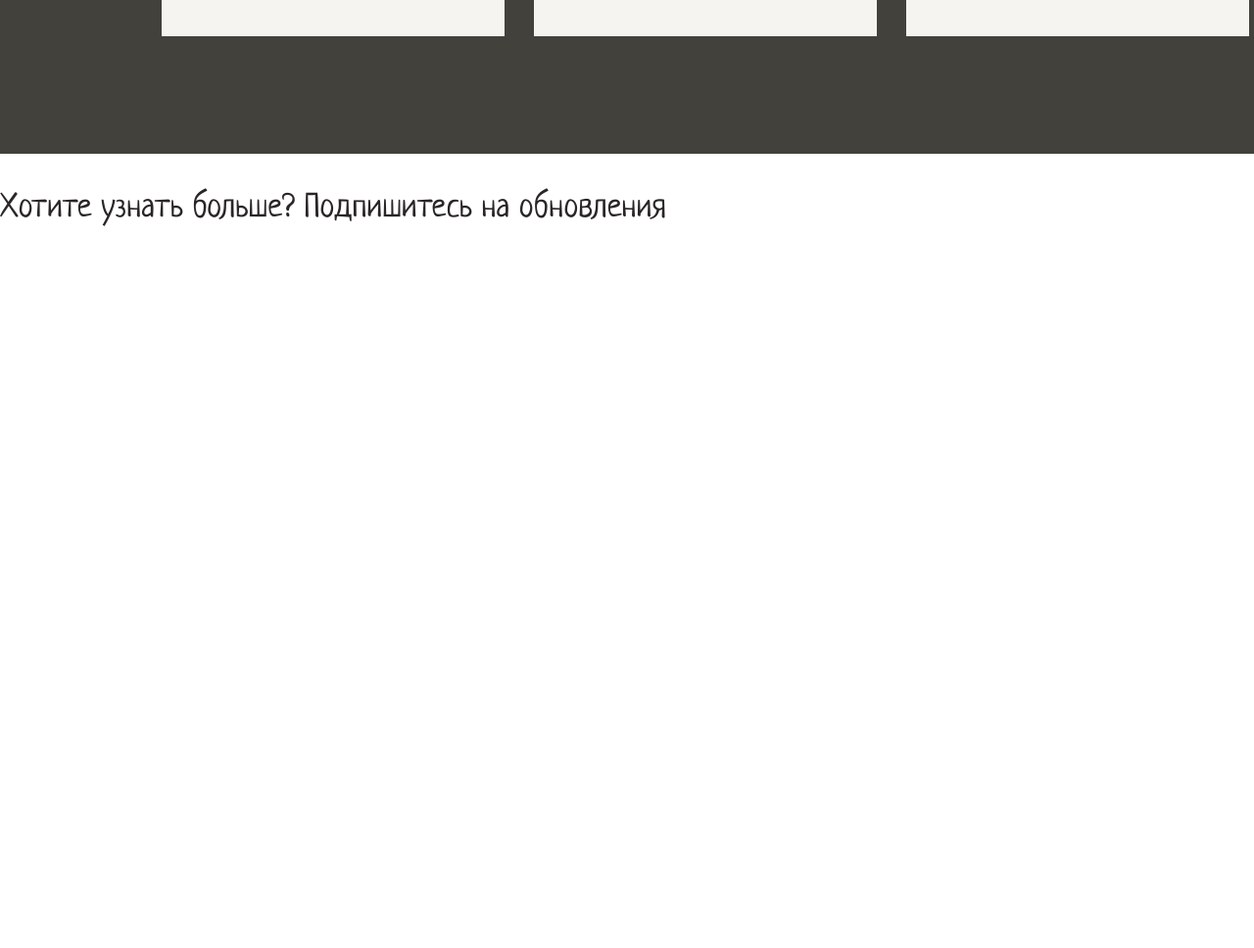
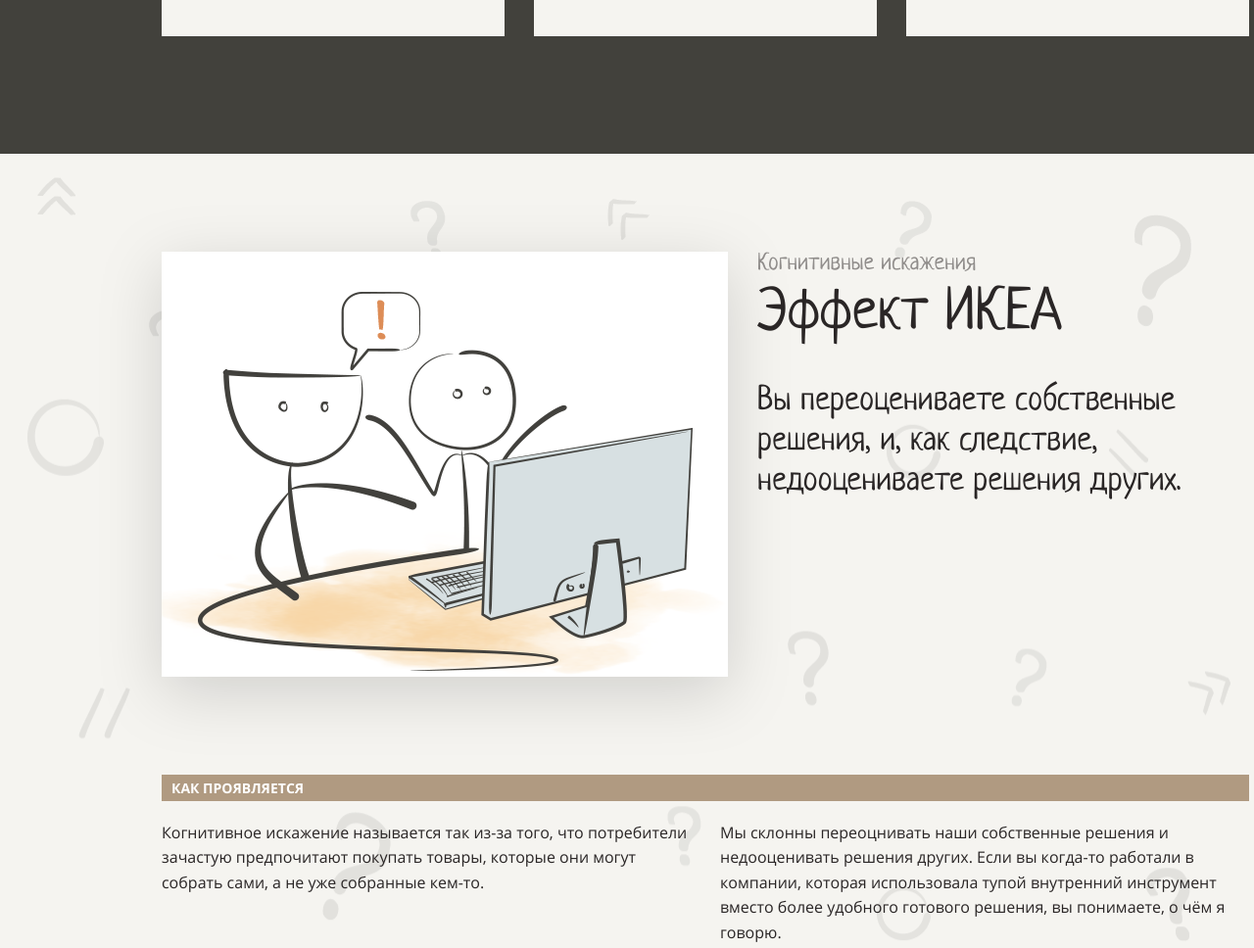
Before and after one commit to danilaprokoshev/layout-designer-project-lvl1, a website: page src/index.html in a window 1280 px wide. Shown: the part 2621-3589 px from the top of the page at 98% size. Before the commit the page ends 2872 px from the top, so only its background shows below. Drawn offline with Linux system fonts and the light colour scheme.

Commit message:
added effect-ikea section on step#6

```diff
--- a/src/index.html
+++ b/src/index.html
@@ -39,7 +39,7 @@
     </section>
     <section class="navigation bg-primary-dark">
       <div class="container d-flex justify-space-between f-wrap">
-        <h2 id="five" class="navigation-item"><span class="primary">5 когнитивных искажений</span><br><span class="white">о существовании которых стоит помнить</span></h2>
+        <h2 id="five-mistakes" class="navigation-item"><span class="primary">5 когнитивных искажений</span><br><span class="white">о существовании которых стоит помнить</span></h2>
         <a href="#effect-ikea" class="navigation-item">
           <span class="digit">1</span>
           <h3 class="primary">Эффект ИКЕА</h3>
@@ -67,6 +67,24 @@
         </a>
       </div>
     </section>
+    <section class="effect-ikea bg-image" id="effect-ikea">
+        <div class="effect-ikea-container col-2">
+          <img src="./assets/images/1.png" alt="one criticize another"/>
+          <div class="text-content">
+            <span class="before-header-section">Когнитивные искажения</span>
+            <h2>Эффект ИКЕА</h2>
+            <p class="cm-description">Вы переоцениваете собственные решения, и, как следствие, недооцениваете решения
+              других.</p>
+          </div>
+          <h3 class="how-appear-header">Как проявляется</h3>
+          <p>
+            Когнитивное искажение называется так из-за того, что потребители зачастую предпочитают покупать товары, которые они могут собрать сами, а не уже собранные кем-то.
+          </p>
+          <p>
+            Мы склонны переоцнивать наши собственные решения и недооценивать решения других. Если вы когда-то работали в компании, которая использовала тупой внутренний инструмент вместо более удобного готового решения, вы понимаете, о чём я говорю.
+          </p>
+        </div>
+    </section>
   </main>
   <footer>
     <h3>Хотите узнать больше? Подпишитесь на обновления</h3>
--- a/src/styles/style.css
+++ b/src/styles/style.css
@@ -48,7 +48,8 @@
   width: 1440px;
 }
 
-.header {
+.header,
+.effect-ikea {
   background-color: var(--light);
 }
 
@@ -66,6 +67,18 @@
   width: 1110px;
   margin: 100px 0;
   overflow-x: hidden;
+}
+
+.effect-ikea {
+  position: relative;
+
+  width: 1440px;
+}
+
+.effect-ikea-container {
+  position: relative;
+
+  padding: 100px 165px;
 }
 
 h1,
@@ -113,6 +126,7 @@
 }
 
 .bg-primary-dark {
+  position: relative;
   z-index: 0;
 
   background-color: var(--primary-dark);
@@ -120,6 +134,15 @@
 
 p {
   margin-top: 0;
+}
+
+.effect-ikea img {
+  margin-bottom: 100px;
+
+  vertical-align: middle;
+  break-after: column;
+
+  filter: drop-shadow(0 16px 32px rgba(0, 0, 0, 0.15));
 }
 
 .header > .container > img {
@@ -161,11 +184,60 @@
   background-color: var(--light);
 }
 
+a.navigation-item:hover {
+  background-color: var(--brown);
+}
+
 .digit {
   margin-bottom: 40px;
 
   color: var(--primary-dark);
   font: 64px/1 "Neucha", serif;
+}
+
+.before-header-section {
+  color: var(--dark-semiopacity);
+
+  font-size: 24px;
+  font-family: "Neucha", serif;
+}
+
+.cm-description {
+  margin-top: 30px;
+
+  font-size: 34px;
+  font-family: "Neucha", serif;
+  line-height: 41px;
+}
+
+.how-appear-header {
+  margin-top: 0;
+  margin-bottom: 20px;
+  padding-top: 5px;
+  padding-bottom: 5px;
+  padding-left: 10px;
+
+  color: var(--white);
+
+  font-weight: 700;
+  font-size: 14px;
+  font-family: "Open Sans", sans-serif;
+  line-height: 17px;
+
+  text-align: start;
+  text-transform: uppercase;
+
+  column-span: all;
+
+  background-color: var(--brown);
+}
+
+.text-content {
+  position: absolute;
+  top: 100px;
+  left: 773px;
+
+  width: 502px;
 }
 
 .d-flex {
@@ -223,6 +295,10 @@
   margin-bottom: 389px;
 }
 
+.mb-100 {
+  margin-bottom: 100px;
+}
+
 .primary {
   color: var(--primary);
 }
```
